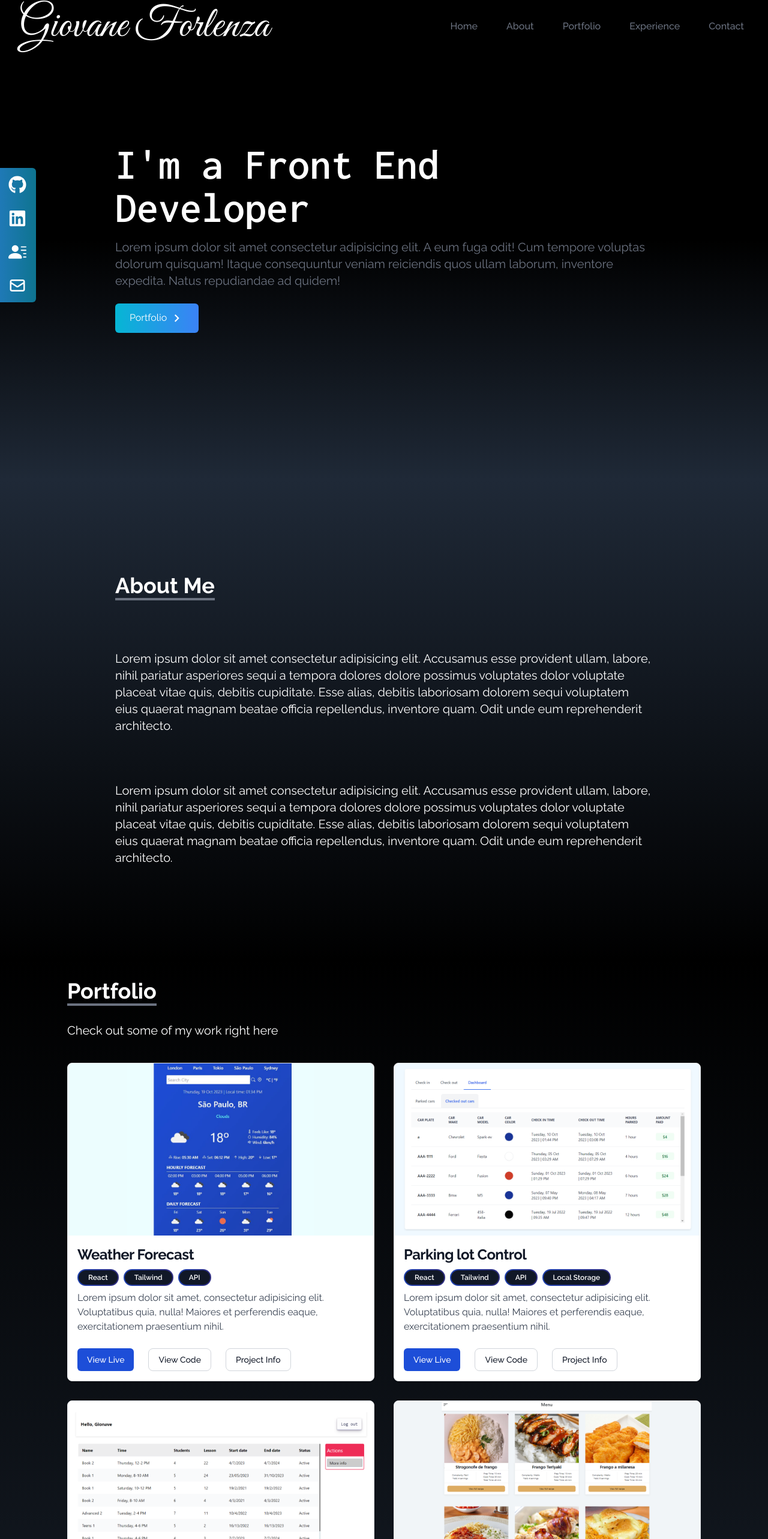
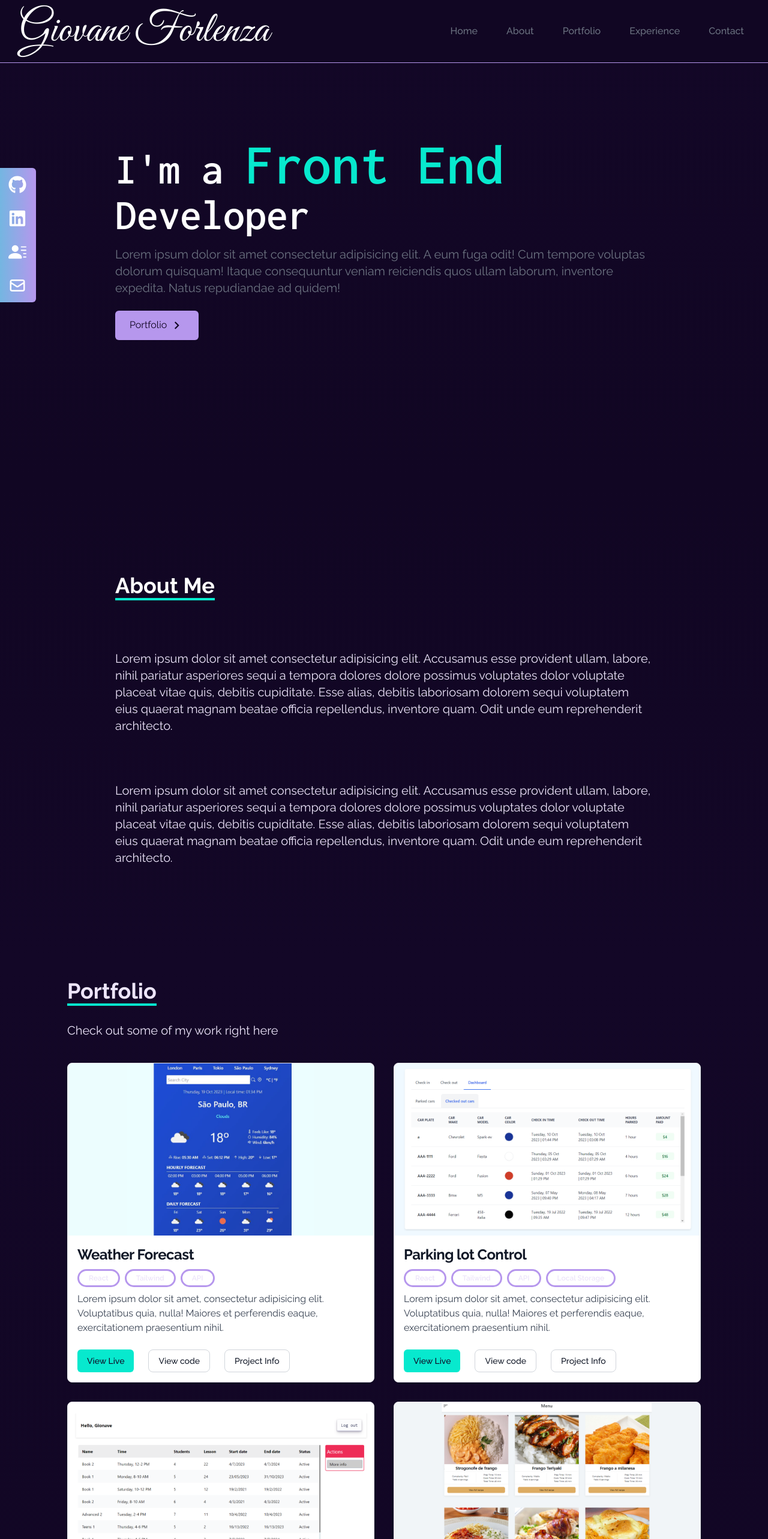
Before and after one commit to GiovaneForlenza/GiovaneForlenzaPortfolio, a React (Vite) app: page / in a window 1280 px wide. Shown: the top 2566 px of the page at 60% size. Built offline with nearby package versions, Linux system fonts and the light colour scheme.

Commit message:
Tweaked the color pallet

```diff
--- a/src/components/About.jsx
+++ b/src/components/About.jsx
@@ -3,17 +3,17 @@ import React from "react";
 function About() {
   return (
     <div
-      className="md:w-full px-3 md:h-screen flex items-center bg-gradient-to-b from-gray-800 to to-black text-white sm:px-10"
+      className="md:w-full px-3 md:h-screen flex items-center bg-gradient-to-t from-bg-dark  to-secondary text-text sm:px-10"
       name="about"
     >
       <div className="max-w-4xl mx-auto ">
         <div className="pb-2 ">
-          <p className="text-4xl font-bold inline border-b-4 border-b-gray-500">
+          <p className="text-white text-4xl font-bold inline border-b-4 border-b-accent">
             About Me
           </p>
         </div>
         <div className="">
-          <p className="text-xl mt-10 sm:mt-20">
+          <p className="sm:text-xl mt-10 sm:mt-20">
             Lorem ipsum dolor sit amet consectetur adipisicing elit. Accusamus
             esse provident ullam, labore, nihil pariatur asperiores sequi a
             tempora dolores dolore possimus voluptates dolor voluptate placeat
@@ -21,7 +21,7 @@ function About() {
             dolorem sequi voluptatem eius quaerat magnam beatae officia
             repellendus, inventore quam. Odit unde eum reprehenderit architecto.
           </p>
-          <p className="text-xl mt-10 sm:mt-20">
+          <p className="sm:text-xl mt-10 sm:mt-20">
             Lorem ipsum dolor sit amet consectetur adipisicing elit. Accusamus
             esse provident ullam, labore, nihil pariatur asperiores sequi a
             tempora dolores dolore possimus voluptates dolor voluptate placeat
--- a/src/components/Hero.jsx
+++ b/src/components/Hero.jsx
@@ -3,19 +3,23 @@ import { MdOutlineKeyboardArrowRight } from "react-icons/md";
 
 function Hero() {
   return (
-    <div className="sm:px-10 md:flex-row md:w-full flex flex-col items-center justify-center h-2/3 md:h-full bg-gradient-to-b from-black via-black to-gray-800 px-3">
+    <div className="sm:px-10 md:flex-row md:w-full flex flex-col items-center justify-center h-full bg-gradient-to-b from-bg-dark  to-secondary px-3">
       <div className="flex flex-col justify-center max-w-4xl">
-        <h2 className="text-4xl sm:text-7xl font-bold font-code">
-          I'm a Front End Developer
+        <h2 className="text-5xl sm:text-7xl font-bold font-code">
+          I'm a{" "}
+          <span className="text-accent font-extrabold sm:text-8xl">
+            Front End{" "}
+          </span>
+          Developer
         </h2>
-        <p className="text-gray-500 py-4 max-w-4xl text-xl w-full">
+        <p className="text-gray-500 py-4 max-w-4xl sm:text-xl w-full">
           Lorem ipsum dolor sit amet consectetur adipisicing elit. A eum fuga
           odit! Cum tempore voluptas dolorum quisquam! Itaque consequuntur
           veniam reiciendis quos ullam laborum, inventore expedita. Natus
           repudiandae ad quidem!
         </p>
         <div className="">
-          <button className="group text-white w-fit px-6 py-3 my-2 flex items-center rounded-md bg-gradient-to-r from-cyan-500 to-blue-500 cursor-pointer">
+          <button className="group text-secondary w-fit px-6 py-3 my-2 flex items-center rounded-md bg-primary">
             Portfolio
             <span className="group-hover:rotate-90 duration-300 ml-1">
               <MdOutlineKeyboardArrowRight size={25} />
--- a/src/components/NavBar.jsx
+++ b/src/components/NavBar.jsx
@@ -5,7 +5,7 @@ function NavBar() {
   const links = ["Home", "About", "Portfolio", "Experience", "Contact"];
   const [isNavOpen, setIsNavOpen] = useState(false);
   return (
-    <div className="flex justify-between items-center w-full text-white fixed bg-black px-4 select-none">
+    <div className="flex justify-between items-center w-full text-white fixed bg-secondary border-b border-primary px-4 py-2 select-none">
       <div className="p-2 cursor-pointer">
         <a href="#">
           <h1 className="text-4xl ml-2 font-signature md:text-7xl">
@@ -17,7 +17,7 @@ function NavBar() {
         {links.map((link, id) => {
           return (
             <li
-              className="px-4 cursor-pointer capitalize font-medium text-gray-500 hover:scale-105 duration-200 mx-2 hover:text-white"
+              className="px-4 cursor-pointer capitalize font-medium text-gray-500 hover:scale-105 duration-200 mx-2 hover:text-accent"
               key={id}
             >
               {link}
@@ -26,7 +26,7 @@ function NavBar() {
         })}
       </ul>
       <div
-        className="lg:hidden inline-block cursor-pointer p-2 mr-2 z-10 text-gray-500  hover:text-white duration-200"
+        className="lg:hidden inline-block cursor-pointer p-2 mr-2 z-10 text-gray-500  hover:text-accent duration-200"
         onClick={() => setIsNavOpen(!isNavOpen)}
       >
         {isNavOpen ? <FaTimes size={25} /> : <FaBars size={25} />}
--- a/src/components/Portfolio.jsx
+++ b/src/components/Portfolio.jsx
@@ -42,21 +42,27 @@ function Portfolio() {
       link: "https://react-project-cocktaildb.netlify.app",
       photo: cocktail,
     },
+    {
+      title: "PLACEHOLDER",
+      tags: ["React", "Scss", "API"],
+      description: "",
+      link: "https://react-project-cocktaildb.netlify.app",
+      photo: cocktail,
+    },
   ];
   return (
     <div
-      className="w-full px-3 py-8 flex items-center bg-gradient-to-b from-black to-gray-800  text-white sm:px-10 "
+      className="w-full px-3 py-8 flex items-center bg-gradient-to-b from-bg-dark  to-secondary  text-text sm:px-10 "
       name="portfolio"
     >
       <div className="max-w-6xl mx-auto">
         <div className="pb-2">
-          <p className="text-4xl font-bold inline border-b-4 border-b-gray-500">
+          <p className=" text-4xl font-bold inline border-b-4 border-b-accent">
             Portfolio
           </p>
           <p className="text-xl my-8 ">Check out some of my work right here</p>
         </div>
         <div className="grid gap-8 px-8 md:grid-cols-2 sm:px-0 ">
-
           {projects.map((project, id) => {
             return (
               <div
@@ -73,12 +79,10 @@ function Portfolio() {
                     {project.tags.map((tag, id) => {
                       return (
                         <div
-                          className="inline-block rounded-full  text-xs font-semibold mr-2 mb-2 p-[2px] dark:text-white bg-gradient-to-r from-blue-800 to-indigo-900"
+                          className="inline-block rounded-full  text-xs font-semibold px-4 py-1 mr-2 mb-2 p-[2px] dark:text-white border-[3px] border-primary"
                           key={id}
                         >
-                          <div className="h-full w-full py-1 px-4 rounded-full bg-gray-900">
-                            {tag}
-                          </div>
+                          {tag}
                         </div>
                       );
                     })}
@@ -89,25 +93,33 @@ function Portfolio() {
                     exercitationem praesentium nihil.
                   </p>
                   <div className="flex mt-4 flex-col xs:flex-row md:mt-6">
-                    <a
+                    {/* <a
                       href={project.link}
                       target="_blank"
                       className="inline-flex items-center px-4 py-2 mb-4 xs:mb-0 xs:mr-6 text-sm font-medium text-center text-white bg-blue-700 duration-300 rounded-md hover:bg-blue-800 focus:ring-4 focus:outline-none focus:ring-blue-300 dark:bg-blue-600 dark:hover:bg-blue-700 dark:focus:ring-blue-800"
                     >
                       View Live
+                    </a> */}
+                    <a
+                      href={project.link}
+                      target="_blank"
+                      className="inline-flex items-center px-4 py-2 mb-4 xs:mb-0 xs:mr-6 text-sm font-medium text-center text-secondary bg-accent duration-300 rounded-md md:hover:-translate-y-1 md:hover:shadow-md md:hover:shadow-accent  focus:outline-none  "
+                    >
+                      View Live
                     </a>
-                    <a
-                      href="#"
-                      className="inline-flex items-center px-4 py-2 mb-4 xs:mb-0 xs:mr-6 text-sm font-medium text-center text-gray-900 bg-white border border-gray-300 rounded-lg duration-300 hover:bg-gray-100 focus:ring-4 focus:outline-none focus:ring-gray-200 dark:bg-gray-800 dark:text-white dark:border-gray-600 dark:hover:bg-gray-700 dark:hover:border-gray-700 dark:focus:ring-gray-700"
-                    >
-                      View Code
-                    </a>
-                    <button
-                      type="button"
-                      className="inline-flex items-center px-4 py-2 mb-4 xs:mb-0 xs:mr-6 text-sm font-medium text-center text-gray-900 bg-white border border-gray-300 rounded-lg duration-300 hover:bg-gray-100 focus:ring-4 focus:outline-none focus:ring-gray-200 dark:bg-gray-800 dark:text-white dark:border-gray-600 dark:hover:bg-gray-700 dark:hover:border-gray-700 dark:focus:ring-gray-700"
-                    >
-                      Project Info
-                    </button>
+                    {[
+                      { text: "View code", href: "#" },
+                      { text: "Project Info", href: "#" },
+                    ].map((btn) => {
+                      return (
+                        <a
+                          href={btn.href}
+                          className="inline-flex items-center px-4 py-2 mb-4 xs:mb-0 xs:mr-6 text-sm font-medium text-center text-gray-900 bg-white border border-gray-300 rounded-lg duration-300 hover:bg-gray-100 focus:ring-4 focus:outline-none focus:ring-gray-200 dark:bg-gray-800 dark:text-white dark:border-gray-600 dark:hover:bg-gray-700 dark:hover:border-gray-700 dark:focus:ring-gray-700"
+                        >
+                          {btn.text}
+                        </a>
+                      );
+                    })}
                   </div>
                 </div>
               </div>
--- a/src/components/SocialLinks.jsx
+++ b/src/components/SocialLinks.jsx
@@ -16,7 +16,7 @@ function SocialLinks() {
         {links.map((link, id) => {
           return (
             <li
-              className="flex justify-between items-center w-40 h-14 px-4  bg-gradient-to-l from-cyan-700 to-blue-500 ml-[-100px] text-lg duration-700 font-semibold  cursor-pointer first:rounded-tr-md last:rounded-br-md hover:rounded-r-md hover:ml-0"
+              className="flex justify-between items-center w-40 h-14 px-4 bg-gradient-to-r from-accent to-primary text-text ml-[-100px] text-lg duration-700 font-semibold  cursor-pointer first:rounded-tr-md last:rounded-br-md hover:rounded-r-md hover:ml-0"
               key={id}
             >
               <a
--- a/tailwind.config.js
+++ b/tailwind.config.js
@@ -2,11 +2,20 @@
 export default {
   content: ["./index.html", "./src/**/*.{js,ts,jsx,tsx}"],
   theme: {
-    extend: {},
+    extend: {
+      colors: {
+        text: "#ede5fa",
+        "bg-dark": "#130727",
+        primary: "#b697ed",
+        secondary: "#110623",
+        accent: "#07e9ce",
+      },
+    },
     fontFamily: {
       signature: ["Great Vibes"],
-      code:["Inconsolata"]
+      code: ["Inconsolata"],
     },
+
     screens: {
       xs: "475px",
       sm: "640px",
```
